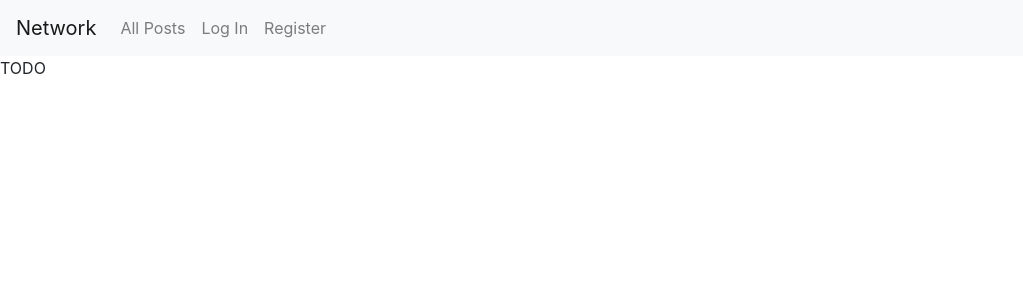
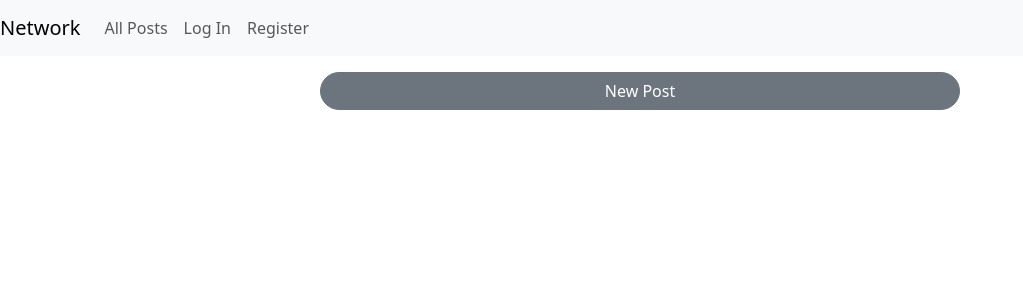
Before and after one commit to JvOttoni2021/CS50PJ4, a Django app: page / in a window 1280 px wide. Shown: the top 300 px of the page, without its empty margins (0-1023 px from the left). Run offline with Django 3.2, Linux system fonts and the light colour scheme; some libraries are stand-ins or nearby versions.

Commit message:
First requirement done, create new post

```diff
--- /dev/null
+++ b/network/static/network/api.js
@@ -0,0 +1,16 @@
+async function post_new_post(content) {
+    return fetch('/posts', {
+        method: 'POST',
+        body: JSON.stringify({
+            content: content
+        })
+    })
+    .then(response => response.json())
+    .then(result => {
+        return result;
+    })
+    .catch(error => {
+        console.error('Error:', error);
+        throw error;
+    });
+}
--- /dev/null
+++ b/network/static/network/posts.js
@@ -0,0 +1,27 @@
+document.addEventListener('DOMContentLoaded', function() {
+    document.querySelector("#new-post-button").addEventListener('click', () => new_post())
+    document.querySelector("#new-post-modal-button").addEventListener('click', () => clear_new_post())
+});
+
+async function new_post() {
+    const content = document.querySelector("#new-post-content").value;
+    console.log(content);
+
+    response = await post_new_post(content);
+
+    if (response.error !== undefined) {
+        document.querySelector("#new-post-validation").className = "w-100 p-2 mb-1 text-bg-danger rounded-3";
+        document.querySelector("#new-post-validation").innerHTML = response.error;
+        document.querySelector("#new-post-validation").style.color = "var(--bs-danger)";
+        return;
+    }
+    clear_new_post();
+    document.querySelector("#new-post-validation").className = "w-100 p-2 mb-1 text-bg-success rounded-3";
+    document.querySelector("#new-post-validation").innerHTML = response.message;
+}
+
+function clear_new_post() {
+    document.querySelector("#new-post-content").value = "";
+    document.querySelector("#new-post-validation").innerHTML = "";
+    document.querySelector("#new-post-validation").className = "";
+}
--- a/network/templates/network/index.html
+++ b/network/templates/network/index.html
@@ -1,5 +1,32 @@
 {% extends "network/layout.html" %}
+{% load static %}
 
 {% block body %}
-    TODO
+    <div class="w-100 text-center pt-3">
+        <button type="button" id="new-post-modal-button" class="btn btn-secondary w-50 rounded-pill" data-bs-toggle="modal" data-bs-target="#newPostModal">
+            New Post
+        </button>
+        <div class="modal fade" id="newPostModal" tabindex="-1" aria-labelledby="exampleModalLabel" aria-hidden="true">
+        <div class="modal-dialog modal-xl">
+            <div class="modal-content">
+                <div class="modal-header">
+                    <h1 class="modal-title fs-5" id="exampleModalLabel">New Post</h1>
+                    <button type="button" class="btn-close" data-bs-dismiss="modal" aria-label="Close"></button>
+                </div>
+                <div class="modal-body">
+                    <textarea rows="10" class="form-control" id="new-post-content" placeholder="What is happening?"></textarea>
+                </div>
+                <div class="modal-footer">
+                    <button type="button" id="new-post-button" class="btn btn-secondary w-100">Post</button>
+                    <div id="new-post-validation" class="w-100"></div>
+                </div>
+            </div>
+        </div>
+        </div>
+    </div>
 {% endblock %}
+
+{% block script %}
+    <script src="{% static 'network/api.js' %}"></script>
+    <script src="{% static 'network/posts.js' %}"></script>
+{% endblock %}
--- a/network/templates/network/layout.html
+++ b/network/templates/network/layout.html
@@ -4,16 +4,17 @@
 <html lang="en">
     <head>
         <title>{% block title %}Social Network{% endblock %}</title>
-        <link rel="stylesheet" href="https://stackpath.bootstrapcdn.com/bootstrap/4.4.1/css/bootstrap.min.css" integrity="sha384-Vkoo8x4CGsO3+Hhxv8T/Q5PaXtkKtu6ug5TOeNV6gBiFeWPGFN9MuhOf23Q9Ifjh" crossorigin="anonymous">
+        <link href="https://cdn.jsdelivr.net/npm/bootstrap@5.3.3/dist/css/bootstrap.min.css" rel="stylesheet" integrity="sha384-QWTKZyjpPEjISv5WaRU9OFeRpok6YctnYmDr5pNlyT2bRjXh0JMhjY6hW+ALEwIH" crossorigin="anonymous">
         <link href="{% static 'network/styles.css' %}" rel="stylesheet">
+        {% block script %}
+        {% endblock %}
     </head>
     <body>
-
         <nav class="navbar navbar-expand-lg navbar-light bg-light">
             <a class="navbar-brand" href="#">Network</a>
 
             <div>
-              <ul class="navbar-nav mr-auto">
+              <ul class="navbar-nav mr-auto nav-pills">
                 {% if user.is_authenticated %}
                     <li class="nav-item">
                         <a class="nav-link" href="#"><strong>{{ user.username }}</strong></a>
@@ -45,5 +46,6 @@
             {% block body %}
             {% endblock %}
         </div>
+        <script src="https://cdn.jsdelivr.net/npm/bootstrap@5.3.3/dist/js/bootstrap.bundle.min.js" integrity="sha384-YvpcrYf0tY3lHB60NNkmXc5s9fDVZLESaAA55NDzOxhy9GkcIdslK1eN7N6jIeHz" crossorigin="anonymous"></script>
     </body>
 </html>
--- a/network/urls.py
+++ b/network/urls.py
@@ -7,5 +7,9 @@ urlpatterns = [
     path("", views.index, name="index"),
     path("login", views.login_view, name="login"),
     path("logout", views.logout_view, name="logout"),
-    path("register", views.register, name="register")
+    path("register", views.register, name="register"),
+
+    # API ROUTES
+    path("posts", views.post, name="post"),
+    path("posts/all", views.post_all, name="post_all")
 ]
--- a/network/views.py
+++ b/network/views.py
@@ -3,8 +3,12 @@ from django.db import IntegrityError
 from django.http import HttpResponse, HttpResponseRedirect
 from django.shortcuts import render
 from django.urls import reverse
+from django.contrib.auth.decorators import login_required
+from django.http import JsonResponse
+from django.views.decorators.csrf import csrf_exempt
+import json
 
-from .models import User
+from .models import User, Post
 
 
 def index(request):
@@ -61,3 +65,34 @@ def register(request):
         return HttpResponseRedirect(reverse("index"))
     else:
         return render(request, "network/register.html")
+
+
+@csrf_exempt
+@login_required
+def post(request):
+    if request.method != 'POST':
+        return JsonResponse({"error": "Method not allowed."}, status=405)
+
+    data = json.loads(request.body)
+
+    content = data.get("content", "")
+    user = request.user
+
+    if content == "":
+        return JsonResponse({"error": "Invalid post content."}, status=422)
+
+    if len(content) > 255:
+        return JsonResponse({"error": "Post len must be less than 255 characters."}, status=422)
+
+    new_post = Post(user=user, content=content)
+    new_post.save()
+    return JsonResponse({"message": "Post created."}, status=201)
+
+
+@login_required
+def post_all(request):
+    if request.method != 'GET':
+        return JsonResponse({"error": "Method not allowed."}, status=405)
+
+    posts = Post.objects.all()
+    return JsonResponse([post.serialize() for post in posts], safe=False)
```
Also changed, not shown: network/models.py (+38 -0 lines), network/templates/network/login.html (+10 -5 lines), db.sqlite3 (added), network/migrations/0001_initial.py (added), network/migrations/0002_follow_post_like.py (added), network/migrations/0003_alter_follow_date_creation_alter_like_date_creation_and_more.py (added), network/migrations/__init__.py (added).
